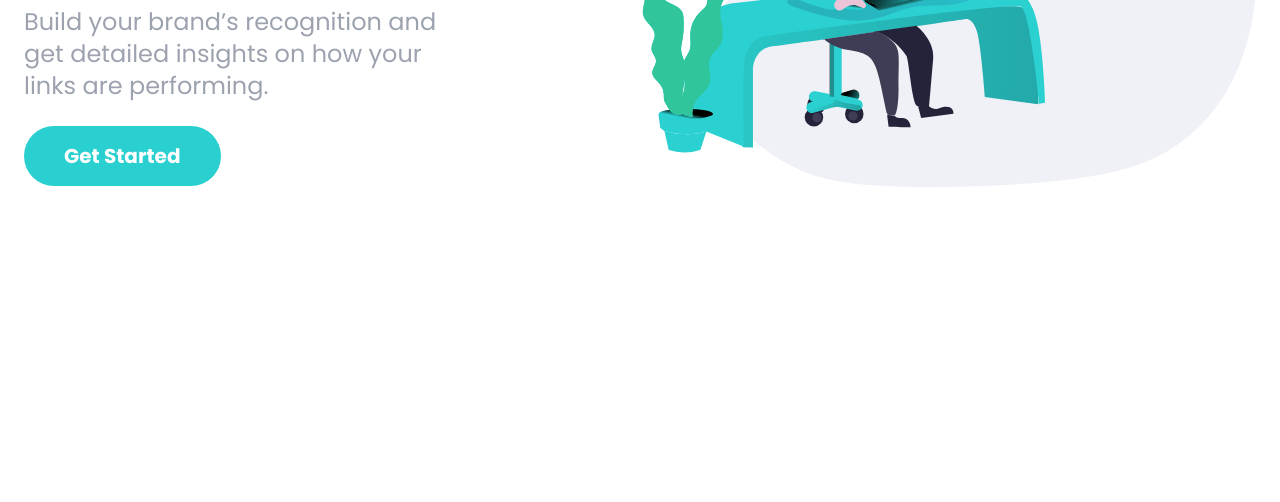
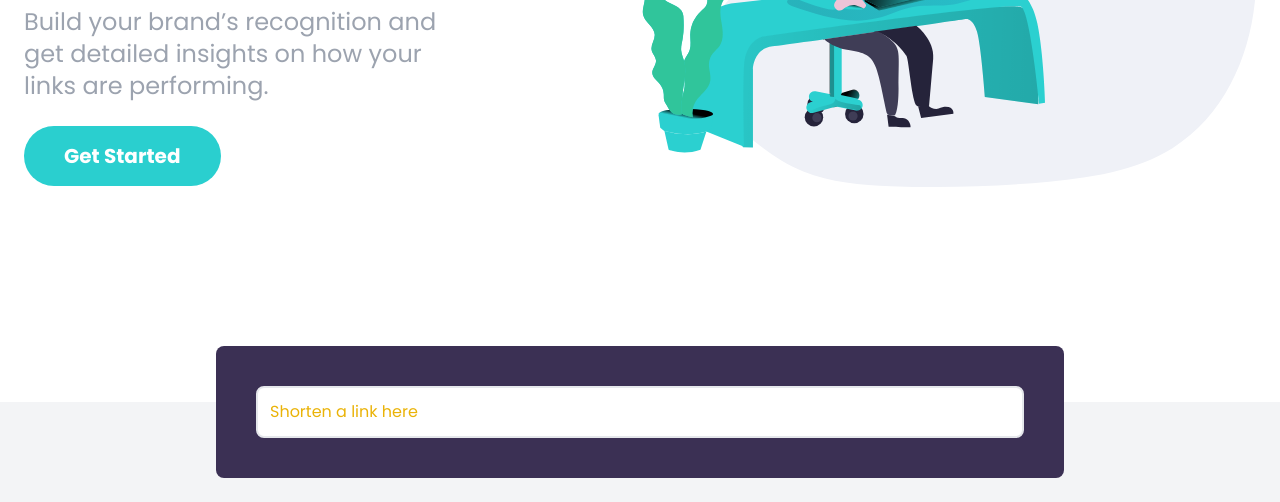
Before and after one commit to JRGironDev/Shortly, a website: page index.html in a window 1280 px wide. Shown: the part 338-840 px from the top of the page. Before the commit the page ends 800 px from the top, so only its background shows below. Drawn offline with Linux system fonts and the light colour scheme.

Commit message:
Add input to form

```diff
--- a/index.html
+++ b/index.html
@@ -75,5 +75,16 @@
          </div>
        </div>
      </section>
+
+     <!-- Shorten Section-->
+    <section id="shorten" class="relative bg-gray-100">
+      <!-- Shorten Container -->
+      <div class="max-w-4xl mx-auto p-6 space-y-6">
+        <!-- Form -->
+         <form id="link-form" class="relative flex flex-col w-full p-10 -mt-20 space-y-4 bg-darkViolet rounded-lg md:flex-row md:space-y-0 md:space-x-3">
+          <input placeholder="Shorten a link here" type="text" class="flex-1 p-3 border-2 rounded-lg placeholder-yellow-500 focus:outline-none">
+         </form>
+      </div>
+    </section>
   </body>
 </html>
```
Also changed, not shown: css/style.css.
